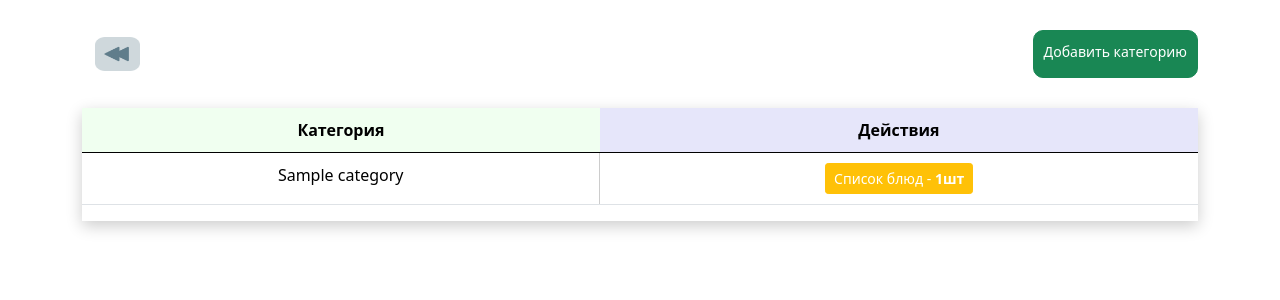
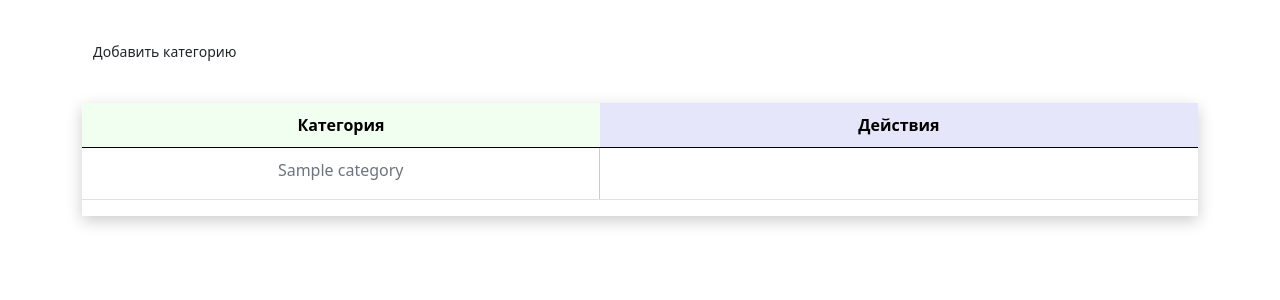
Before and after one commit to stybayev/esdp-ap-5-6-team-3, a Django app: template templates/category/list_category_view.html in a window 1280 px wide. Shown: the part 86-386 px from the top of the page. Run offline with Django 4.2, Linux system fonts and the light colour scheme; the template is opened without the code that fills it: most values are stand-ins (such as "Sample title", 1, 10 or a date in 2020); parts of the project's set-up code (start-up, migrations or seed data) failed here and were passed over; some libraries are stand-ins or nearby versions.

Commit message:
# Изменил дизайн списка меню

```diff
--- a/templates/category/list_category_view.html
+++ b/templates/category/list_category_view.html
@@ -2,8 +2,7 @@
 {% load static %}
 {% block content %}
     <div class="button_my">
-        <a class="btn" href="#"><img style="width: 45px; height: 34px" src="{% static 'images_common/backward.png' %}" alt=""></a>
-        <a class="create btn btn-success btn-sm" style="border-radius: 10px; padding: 10px" href="{% url 'create_category' %}">Добавить категорию</a>
+        <a class="create btn btn-2 btn-sm" href="{% url 'create_category' %}">Добавить категорию</a>
     </div>
 
     <div class="table-responsive-2" >
@@ -18,17 +17,15 @@
             <tr>
                 {% for category in categories %}
                     <td scope="row">
-                        <a style="text-decoration: none; color: black" href="{% url 'list_category_product' category %}">{{ category.category_name }}</a>
+                        <a style="text-decoration: none; color: #6c757d" href="{% url 'list_category_product' category %}">{{ category.category_name }}</a>
                     </td>
                     <td scope="row">
                         <a href="{% url 'list_category_product' category %}">
-                            <button class="btn btn-warning btn-sm" style="color: white">Список блюд - <b>{{ category.products_count }}шт</b></button>
+                            <button class="btn btn-sm my-btn" style="color: white">Список блюд - <b>{{ category.products_count }}шт</b></button>
                         </a>
 
                     </td>
                     </tr>
-                {% empty %}
-                    <h2>категорий не найдены</h2>
                 {% endfor %}
             </tbody>
         </table>
```
